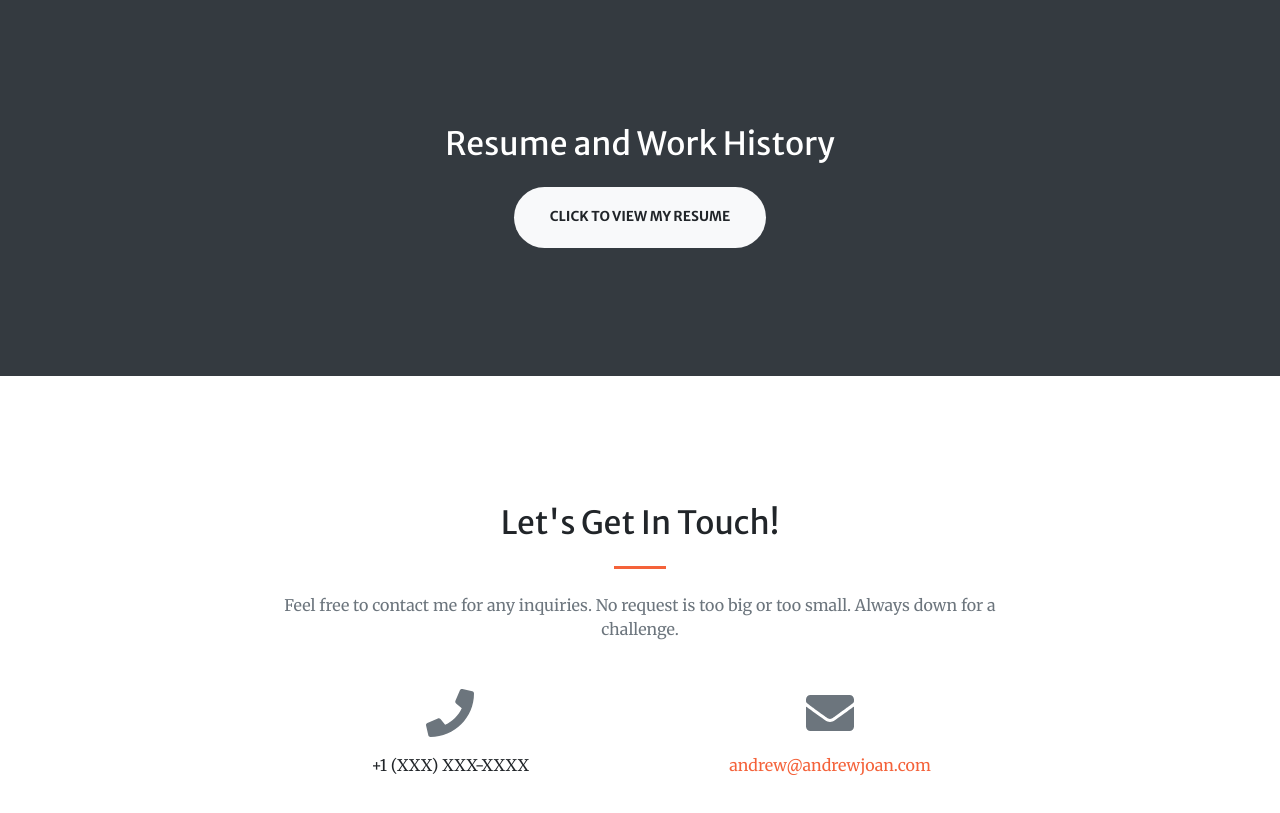
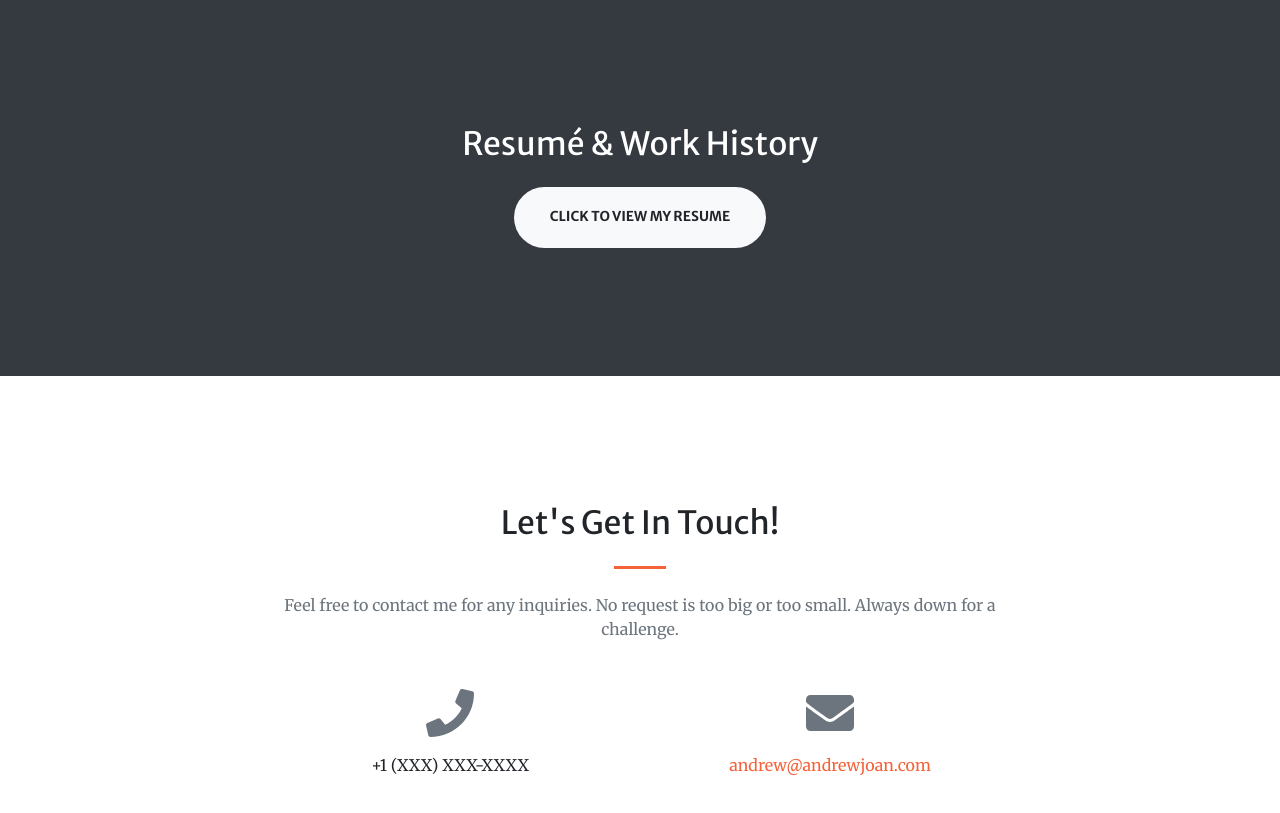
Before and after one commit to poodrew/Personal_Couscous, a plain HTML site: page index.html in a window 1280 px wide. Shown: the part 2292-3105 px from the top of the page. Drawn offline with nearby package versions, Linux system fonts and the light colour scheme.

Commit message:
Update index.html

```diff
--- a/index.html
+++ b/index.html
@@ -160,7 +160,7 @@
         <!-- Call to action section-->
         <section class="page-section bg-dark text-white">
             <div class="container text-center">
-                <h2 class="mb-4">Resume and Work History</h2>
+                <h2 class="mb-4">Resumé & Work History</h2>
                 <a class="btn btn-light btn-xl" href="https://drive.google.com/file/d/1q2Cy_Pq_1W4GZ_Ra0907_CilgIP_bpz4/view?usp=sharing">Click to view my resume</a>
             </div>
         </section>
```
